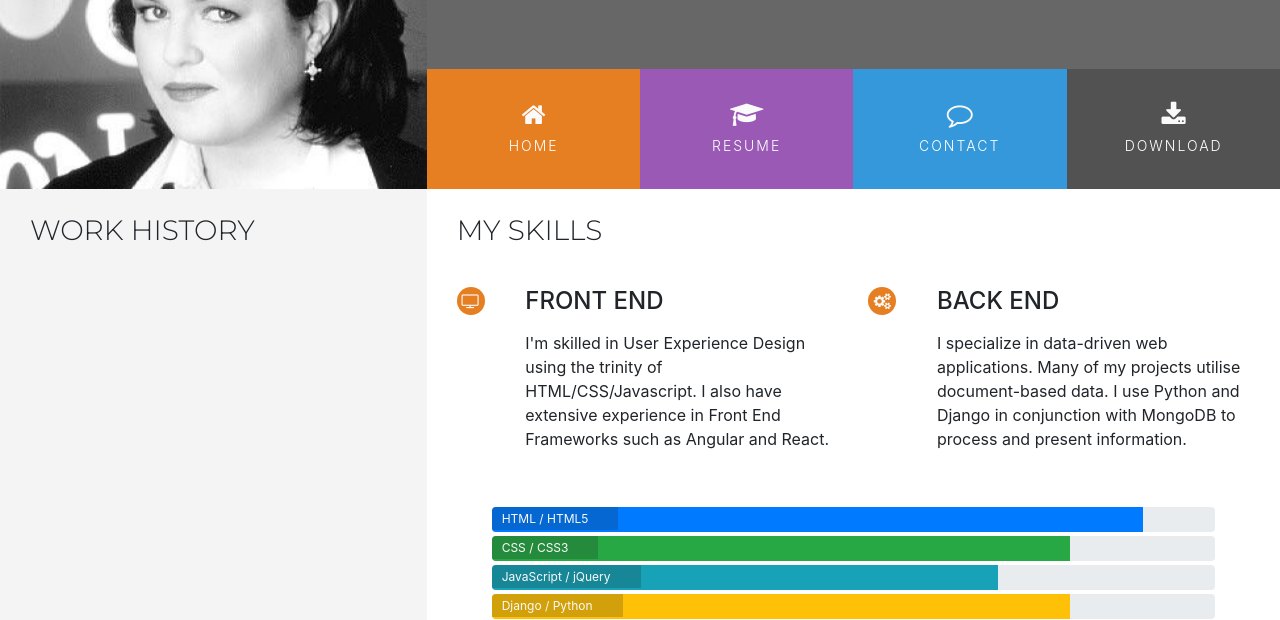
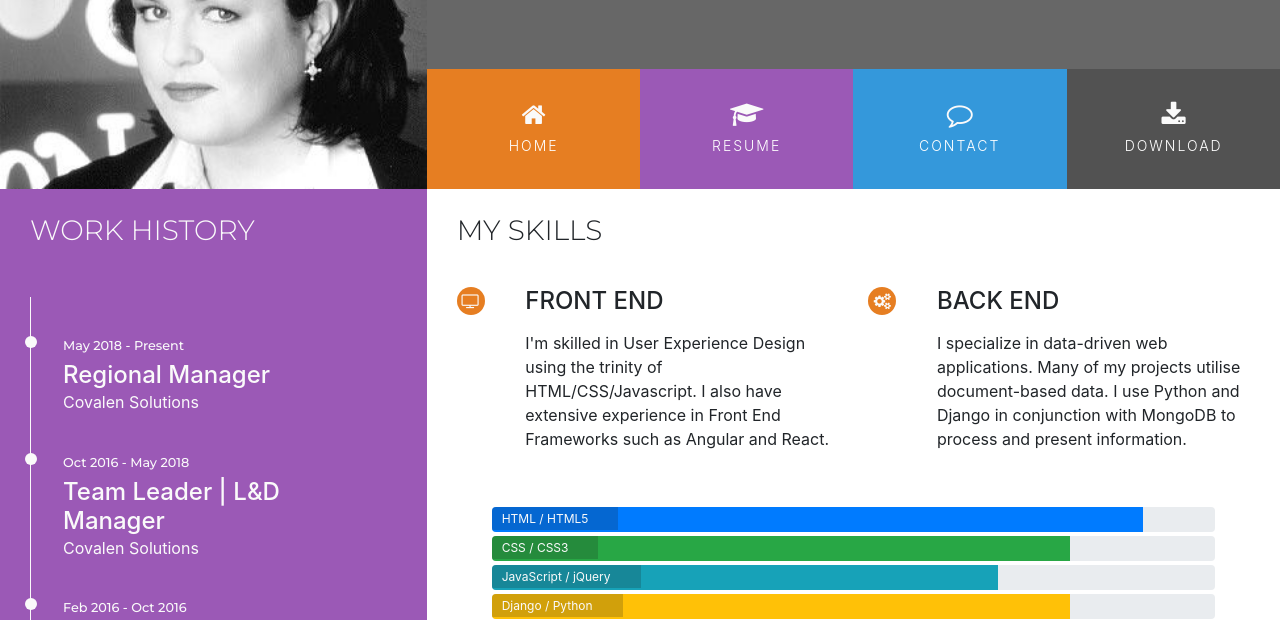
Before and after one commit to santimex/ucd-resume, a plain HTML site: page resume.html in a window 1280 px wide. Shown: the part 180-800 px from the top of the page. Drawn offline with nearby package versions, Linux system fonts and the light colour scheme.

Commit message:
Added Work History Section in Resume tab

```diff
--- a/assets/css/style.css
+++ b/assets/css/style.css
@@ -12,6 +12,10 @@
 
 .bg-color-personal-info {
     background-color: #f4f4f4;
+}
+
+.bg-color-work-history {
+    background-color: #9b59b6;
 }
 
 .ui-menu-color-home {
@@ -60,6 +64,7 @@ h1,h2,h3,h4 {
     float: none;
 }
 
+.history-heading,
 .section-heading {
     font-family: "Montserrat", sans-serif;
     font-weight: 300;
@@ -279,3 +284,51 @@ footer {
 .progress-section {
     margin: 40px 20px;
 }
+
+/* -------------------------------------Work History */
+
+.history-heading {
+    color: #fafafa;
+    margin-bottom: 50px;
+}
+
+.timeline-item {
+    padding: 4em 2em 0em 2em;
+    position: relative;
+    color: #fafafa;
+    border-left: 1px solid;
+}
+
+.timeline-item p {
+    padding: 0;
+    margin: 0;
+}
+
+.timeline-item:before {
+    content: attr(data-dates);
+    position: absolute;
+    left: 2.5em;
+    top: 3em;
+    display: block;
+    font-family: "Montserrat", sans-serif;
+    font-weight: 500;
+    font-size: 0.8em;
+    padding: 0;
+    margin: 0;
+}
+
+.timeline-item:after {
+    width: 12px;
+    height: 12px;
+    display: block;
+    top: 2.4em;
+    position: absolute;
+    left: -6px;
+    border-radius: 12px;
+    content: '';
+    background: #fafafa;
+}
+
+.history-items {
+    margin-bottom: 30px;
+}
--- a/resume.html
+++ b/resume.html
@@ -26,13 +26,13 @@
                 <div class="col">
                     <ul id="nav" class="list-inline menucontainer">
                         <li class="col-6 col-sm-3 ui-menu-color-home list-inline-item menuitem">
-                            <a href="#" class="hvr-shrink"><i class="fa fa-home" aria-hidden="true"></i><span>Home</span></a>
+                            <a href="/index.html" class="hvr-shrink"><i class="fa fa-home" aria-hidden="true"></i><span>Home</span></a>
                         </li>
                         <li class="col-6 col-sm-3 ui-menu-color-resume list-inline-item menuitem">
-                            <a href="#" class="hvr-shrink"><i class="fa fa-graduation-cap" aria-hidden="true"></i><span>Resume</span></a>
+                            <a href="/resume.html" class="hvr-shrink"><i class="fa fa-graduation-cap" aria-hidden="true"></i><span>Resume</span></a>
                         </li>
                         <li class="col-6 col-sm-3 ui-menu-color-contact list-inline-item menuitem">
-                            <a href="#" class="hvr-shrink"><i class="fa fa-comment-o" aria-hidden="true"></i><span>Contact</span></a>
+                            <a href="/contact.html" class="hvr-shrink"><i class="fa fa-comment-o" aria-hidden="true"></i><span>Contact</span></a>
                         </li>
                         <li class="col-6 col-sm-3 ui-menu-color-download list-inline-item menuitem">
                             <a href="#" class="hvr-shrink"><i class="fa fa-download" aria-hidden="true"></i><span>Download</span></a>
@@ -48,10 +48,28 @@
 <!-- Section -->
     <section class="container-fluid">
         <div class="row">
-            <div class="col-md-4 bg-color-personal-info section-column">
+            <div class="col-md-4 bg-color-work-history section-column">
                 <div class="row">
                     <div class="col-12">
-                        <h3 class="section-heading uppercase">Work History</h3>
+                        <h3 class="history-heading uppercase">Work History</h3>
+                    </div>
+                </div>
+                <div class="history-items">
+                    <div class="timeline-item" data-dates="May 2018 - Present">
+                        <h4>Regional Manager</h4>
+                        <p>Covalen Solutions</p>
+                    </div>
+                    <div class="timeline-item" data-dates="Oct 2016 - May 2018">
+                        <h4>Team Leader | L&D Manager</h4>
+                        <p>Covalen Solutions</p>
+                    </div>
+                    <div class="timeline-item" data-dates="Feb 2016 - Oct 2016">
+                        <h4>Team Coordinator</h4>
+                        <p>Covalen Solutions</p>
+                    </div>
+                    <div class="timeline-item" data-dates="Feb 2015 - Feb 2016">
+                        <h4>Content Analyst</h4>
+                        <p>Covalen Solutions</p>
                     </div>
                 </div>
             </div>
```
Also changed, not shown: contact.html (+3 -3 lines).
